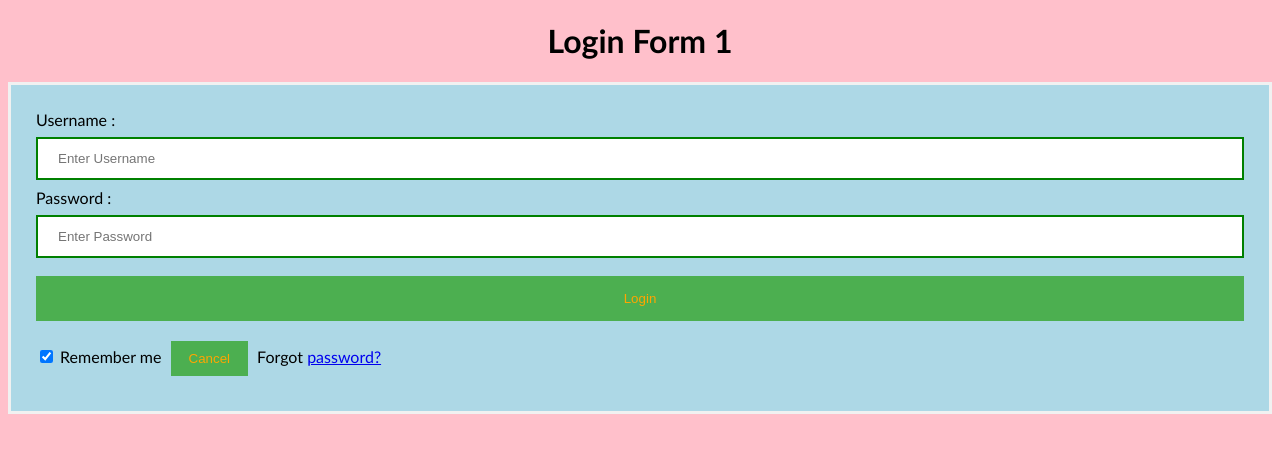
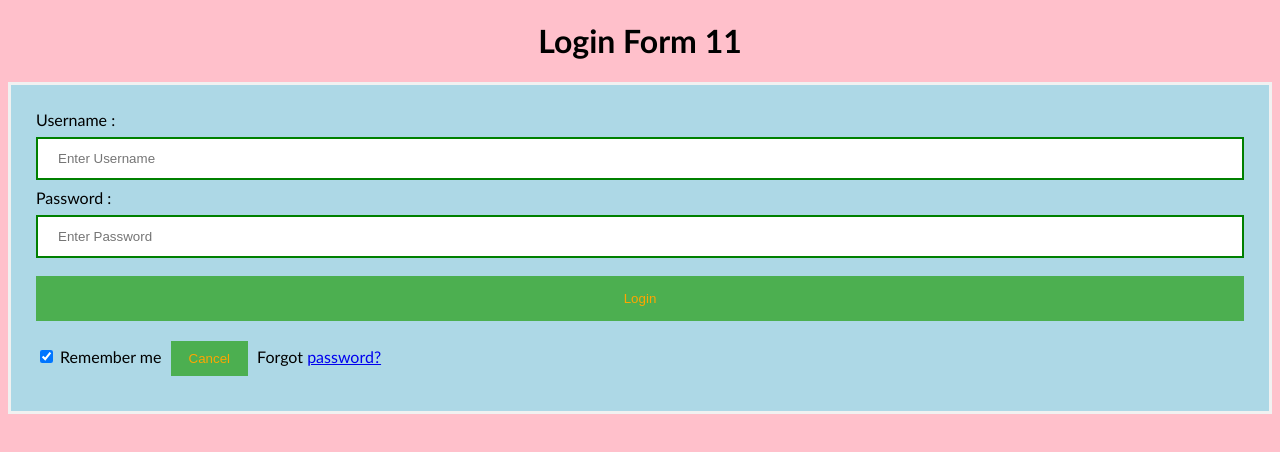
Before and after one commit to ravindra96it/project11PM-1, a plain HTML site: page index.html in a window 1280 px wide. Drawn offline with Linux system fonts and the light colour scheme.

Commit message:
index file is updated

```diff
--- a/index.html
+++ b/index.html
@@ -45,7 +45,7 @@ button {
 </style>
 </head>
 <body>
-    <center> <h1> Login Form 1 </h1> </center>
+    <center> <h1> Login Form 11 </h1> </center>
     <form>
         <div class="container">
             <label>Username : </label>
```
